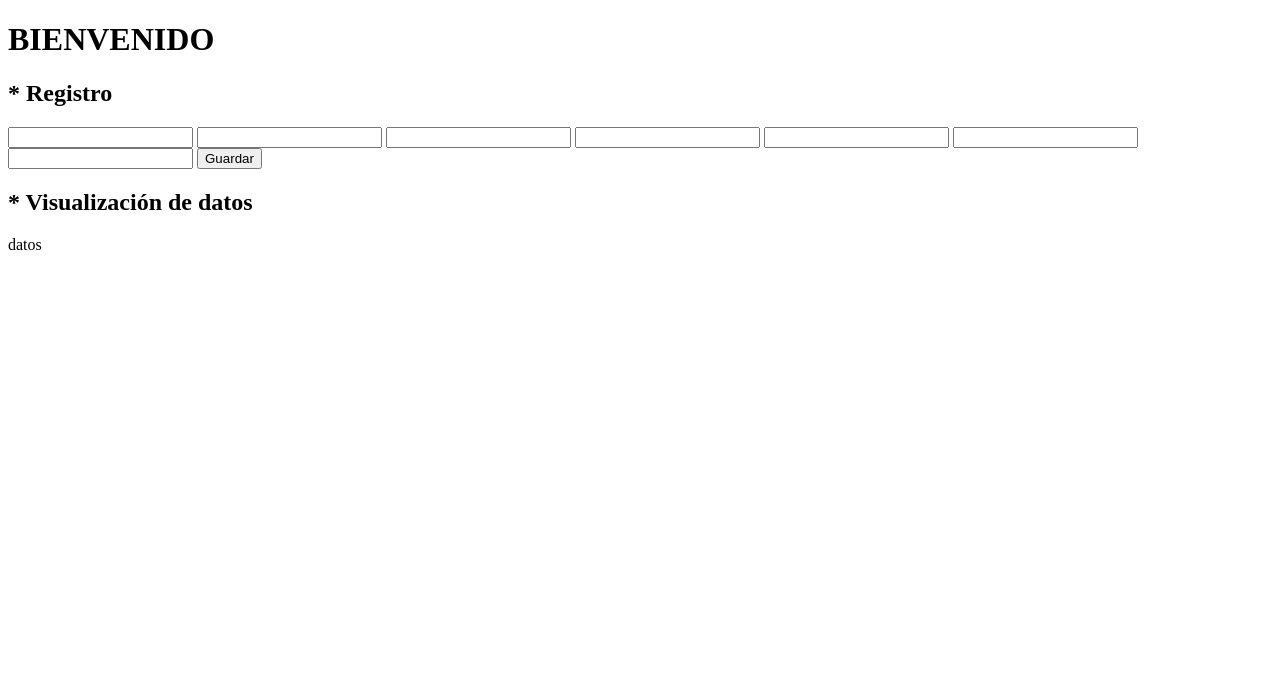
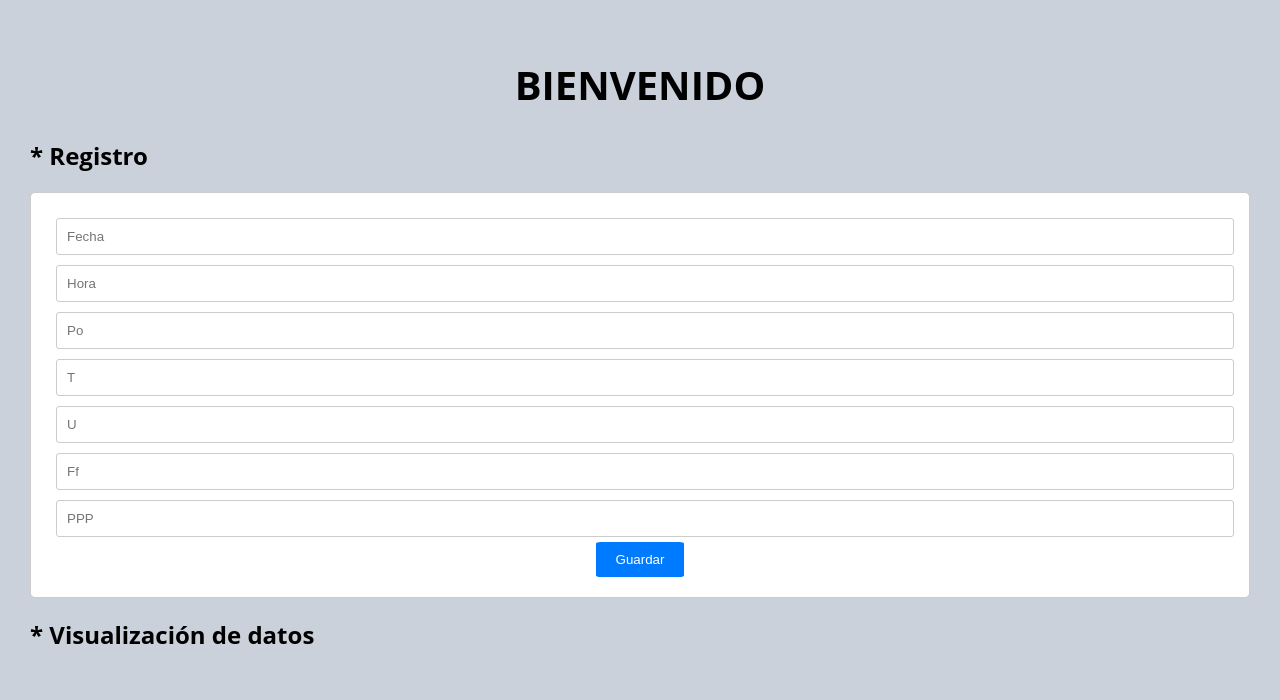
Before and after one commit to LuisCarlosRinconG/PrecipitacionesDatabase, a Flask app: page / in a window 1280 px wide. Shown: the top 700 px of the page. Run offline with Flask 3, Linux system fonts and the light colour scheme; data that the repository does not hold is empty.

Commit message:
Estilo
Se añadio estilo al crud de mongo para precipitaciones

```diff
--- /dev/null
+++ b/src/static/estilo.css
@@ -0,0 +1,72 @@
+body {
+    font-family: 'Open Sans', sans-serif;
+    background-color: #cad1db;
+    margin: 0;
+    padding: 30px;
+    font-weight: 100;
+    scroll-behavior: smooth;
+}
+
+h1 {
+    text-align: center;
+    font-size: 40px;
+    color: #000;
+}
+
+h2 {
+    font-size: 24px;
+    color: #000;
+}
+
+form {
+    margin: 20px 0;
+    padding: 20px;
+    background-color: #fff;
+    border: 1px solid #ccc;
+    border-radius: 5px;
+}
+
+input[type="text"] {
+    width: 100%;
+    padding: 10px;
+    border: 1px solid #ccc;
+    border-radius: 3px;
+    margin: 5px;
+    box-sizing: border-box;
+}
+
+
+button[type="submit"] {
+    background-color: #007bff;
+    color: #fff;
+    border: none;
+    padding: 10px 20px;
+    cursor: pointer;
+    border-radius: 5%;
+    display: block;
+    margin: 0 auto;
+}
+
+button[type="submit"]:hover {
+    background-color: #0056b3;
+}
+
+.registros {
+    margin: 10px 0;
+    padding: 10px;
+    background-color: #fff;
+    border: 1px solid #ccc;
+    border-radius: 5px;
+    display: flex;
+    align-items: center;
+}
+
+.registros a {
+    text-decoration: none;
+    color: #007bff;
+    margin-left: 10px;
+}
+
+.registros a:hover {
+    text-decoration: underline;
+}
--- a/src/templates/index.html
+++ b/src/templates/index.html
@@ -9,6 +9,7 @@ Personas=precipitaciones
 <html lang="en">
 <head>
     <meta charset="UTF-8">
+    <link rel="stylesheet" tydive="text/css" href="static/estilo.css">
     <meta name="viewport" content="width=device-width, initial-scale=1.0">
     <title>Flask with Mongo</title>
 </head>
@@ -16,13 +17,13 @@ Personas=precipitaciones
     <h1>BIENVENIDO</h1>
     <h2>* Registro </h2>
     <form action = "/guardar_datos" method = "post">
-        <input type = "text" name = "fecha">
-        <input type = "text" name = "hora">
-        <input type = "text" name = "Po">
-        <input type = "text" name = "T">
-        <input type = "text" name = "U">
-        <input type = "text" name = "Ff">
-        <input type = "text" name = "PPP">
+        <input type = "text" name = "fecha" size="15" placeholder="Fecha">
+        <input type = "text" name = "hora" size="15" placeholder="Hora">
+        <input type = "text" name = "Po" size="15" placeholder="Po">
+        <input type = "text" name = "T" size="15" placeholder="T">
+        <input type = "text" name = "U" size="15" placeholder="U">
+        <input type = "text" name = "Ff" size="15" placeholder="Ff">
+        <input type = "text" name = "PPP" size="15" placeholder="PPP">
         <button type = "submit">Guardar</button>
 
     </form>
@@ -31,22 +32,29 @@ Personas=precipitaciones
 
     <!--
         Se utiliza jinja2 para hacer la visualización y correspondiente actualización de los datos mediante un for que recorra todas nuestras colecciones
-    -->datos
+    -->
 
     {%for precipitacion in precipitaciones %}
 
     <form action="/editar_dato/{{ precipitacion.fecha }}" method="post">
+        <h4>fecha</h4>
         <input type="text" name="fecha" value="{{precipitacion.fecha}}">
+        <h4>hora</h4>
         <input type="text" name="hora" value="{{precipitacion.hora}}">
+        <h4>Po</h4>
         <input type="text" name="Po" value="{{precipitacion.Po}}">
+        <h4>T</h4>
         <input type="text" name="T" value="{{precipitacion.T}}">
+        <h4>U</h4>
         <input type="text" name="U" value="{{precipitacion.U}}">
+        <h4>Ff</h4>
         <input type="text" name="Ff" value="{{precipitacion.Ff}}">
+        <h4>PPP</h4>
         <input type="text" name="PPP" value="{{precipitacion.PPP}}">
         <button type="submit">Actualizar</button>
         <!--Con la etiqueta de enlace y llamando al metodo eliminar se crea un acceso capaz de eliminar el registro-->
         <!--Se añade javaScript para mandar un mensaje de alerta-->
-        <a href="{{url_for('eliminar', fecha_Precipitacion=precipitacion.fecha)}}"onclick="return confirm('¿Esta seguro de eliminar el registro con la fecha {{precipitacion.fecha}}? ')">Eliminar</a>
+        <a href="{{url_for('eliminar', fecha_Precipitacion=precipitacion.fecha)}}"onclick="return confirm('¿Esta seguro de eliminar el registro con la fecha {{precipitacion.fecha}}? ')">Eliminar registro de la DB</a>
         <hr>
     </form>
     {%endfor%}
```
